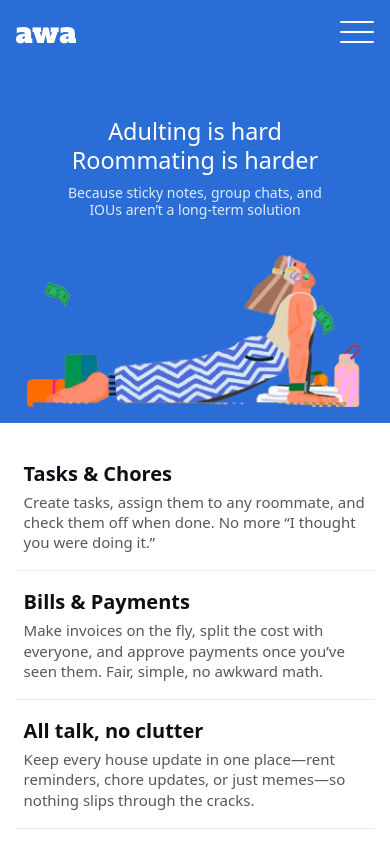
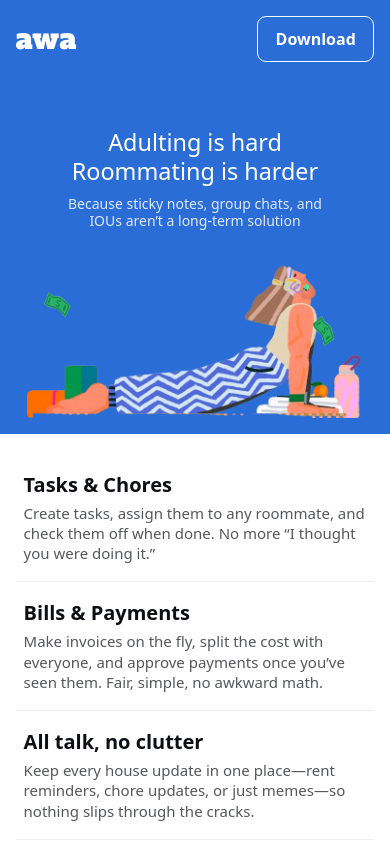
Before and after one commit to Olaisheretolearn/awa-website, a plain HTML site: page index.html in a window 390 px wide. Shown: the top 844 px of the page. Drawn offline with Linux system fonts and the light colour scheme; a web font is replaced by a local one.

Commit message:
added download buttons that work

```diff
--- a/index.html
+++ b/index.html
@@ -21,9 +21,14 @@
     <header class="nav-mobile only-mobile">
   <div class="nav-mobile__inner container">
     <a class="logo" href="#" aria-label="awa home">awa</a>
-    <button class="hamburger" aria-label="menu">
-      <span></span><span></span><span></span>
-    </button>
+
+   <a class="btn btn--solid"
+       href="folder/awa.apk"
+       download
+       aria-label="Download Awa (APK)">
+      Download
+    </a>
+
   </div>
 </header>
   <!-- ======================= NAV ======================= -->
@@ -35,7 +40,7 @@
         <a href="#">App</a>
         <a href="#">About</a>
         <a href="#">Contact</a>
-        <a class="btn btn--outline" href="#">Download</a>
+         <a class="btn btn--outline" href="folder/awa.apk" download>Download</a>
       </nav>
     </div>
   </header>
@@ -281,7 +286,8 @@
       </p>
 
 
-      <a class="btn btn--solid" href="#">Download</a>
+     <a class="btn btn--solid" href="folder/awa.apk" download>Download</a>
+
     </div>
   </section>
 
@@ -334,9 +340,8 @@
 
       <div class="footer__col">
         <h4>Download</h4>
-        <a class="icon-link" href="#" aria-label="App download">
-
-        </a>
+        <a class="icon-link" href="folder/awa.apk" download aria-label="App download">
+    Download APK
       </div>
     </div>
 
--- a/styles/main.css
+++ b/styles/main.css
@@ -525,3 +525,7 @@ body{
   .only-desktop { display: none !important; }
   .only-mobile  { display: block !important; }
 }
+
+.btn {
+  border: 1px solid white;
+}
```
Also changed, not shown: 1 other file.
